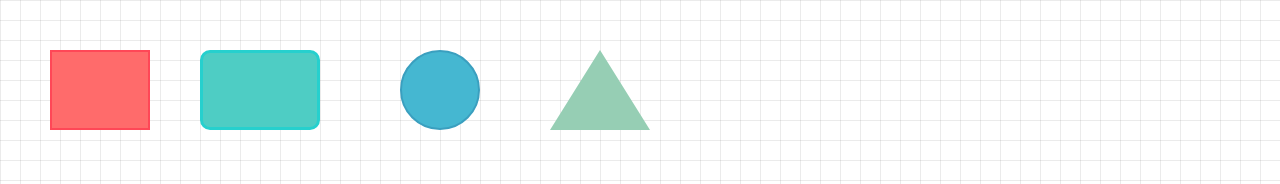
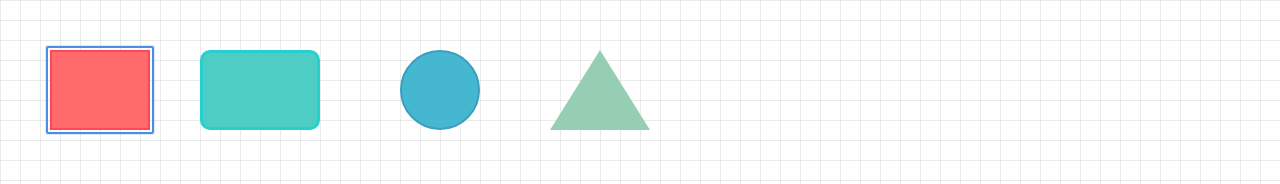
Before and after one commit to Anchen0823/DreamWeaver, a Vue app in the folder app/: page / in a window 1280 px wide. Both pictures are taken after a click on the element 100 px from the left and 90 px from the top of the page. Shown: the top 184 px of the page. Built offline with nearby package versions, Linux system fonts and the light colour scheme; the HTML template or start-up script is replaced by a standard one.

Commit message:
feat(canvas): 实现单击选中单个元素功能
添加元素点击选中功能，支持单选和多选（Ctrl/Cmd + 点击）
添加选中框视觉反馈，点击空白处可取消选中

```diff
--- a/app/src/components/Canvas.vue
+++ b/app/src/components/Canvas.vue
@@ -16,8 +16,9 @@
       <div
         v-for="element in elements"
         :key="element.id"
-        :class="['element', element.type]"
+        :class="['element', element.type, { 'selected': isElementSelected(element.id) }]"
         :style="getElementStyle(element)"
+        @mousedown.stop="handleElementMouseDown(element.id, $event)"
       >
         <!-- 图形元素 -->
         <template v-if="element.type === 'rectangle' || element.type === 'rounded-rectangle' || element.type === 'circle' || element.type === 'triangle'">
@@ -43,6 +44,14 @@
           ></div>
         </template>
       </div>
+
+      <!-- 选中框 -->
+      <div
+        v-for="elementId in selectedElementIds"
+        :key="`selection-${elementId}`"
+        class="selection-box"
+        :style="getSelectionBoxStyle(elementId)"
+      ></div>
     </div>
   </div>
 </template>
@@ -86,6 +95,9 @@ const dragStartOffsetY = ref(0)
 // 网格大小
 const gridSize = ref(20)
 
+// 选中的元素ID列表
+const selectedElementIds = ref<string[]>([])
+
 // 画布样式（包含视口偏移和缩放）
 const canvasStyle = computed(() => {
   return {
@@ -126,6 +138,11 @@ const handleMouseDown = (e: MouseEvent) => {
     return
   }
 
+  // 点击画布空白处，取消选中
+  if (e.button === 0) { // 左键
+    selectedElementIds.value = []
+  }
+
   // 只有按住空格键或中键时才拖拽，或者默认允许拖拽
   if (e.button === 1 || e.ctrlKey || e.metaKey || true) { // 默认允许拖拽
     isDragging.value = true
@@ -134,6 +151,59 @@ const handleMouseDown = (e: MouseEvent) => {
     dragStartOffsetX.value = viewportOffsetX.value
     dragStartOffsetY.value = viewportOffsetY.value
     e.preventDefault()
+  }
+}
+
+// 处理元素鼠标按下事件
+const handleElementMouseDown = (elementId: string, e: MouseEvent) => {
+  e.stopPropagation()
+
+  // 左键点击：选中/取消选中元素
+  if (e.button === 0) {
+    if (e.ctrlKey || e.metaKey) {
+      // Ctrl/Cmd + 点击：多选/取消选中
+      const index = selectedElementIds.value.indexOf(elementId)
+      if (index > -1) {
+        selectedElementIds.value.splice(index, 1)
+      } else {
+        selectedElementIds.value.push(elementId)
+      }
+    } else {
+      // 普通点击：单选
+      if (selectedElementIds.value.includes(elementId)) {
+        // 如果已选中，不取消选中（保持选中状态）
+        return
+      } else {
+        selectedElementIds.value = [elementId]
+      }
+    }
+  }
+}
+
+// 检查元素是否被选中
+const isElementSelected = (elementId: string): boolean => {
+  return selectedElementIds.value.includes(elementId)
+}
+
+// 获取选中框样式
+const getSelectionBoxStyle = (elementId: string): Record<string, string | number> => {
+  const element = elements.value.find(el => el.id === elementId)
+  if (!element) {
+    return {}
+  }
+
+  const padding = 4 // 选中框与元素的间距
+  const scaledPadding = padding * scale.value
+
+  return {
+    position: 'absolute',
+    left: (element.x * scale.value - scaledPadding) + 'px',
+    top: (element.y * scale.value - scaledPadding) + 'px',
+    width: (element.width * scale.value + scaledPadding * 2) + 'px',
+    height: (element.height * scale.value + scaledPadding * 2) + 'px',
+    boxSizing: 'border-box',
+    pointerEvents: 'none',
+    zIndex: 1000
   }
 }
 
@@ -655,6 +725,16 @@ const getElementStyle = (element: CanvasElement): Record<string, string | number
   opacity: 0.9;
 }
 
+/* 选中状态通过选中框显示 */
+
+.selection-box {
+  border: 2px solid #4a90e2;
+  border-radius: 2px;
+  background-color: transparent;
+  box-shadow: 0 0 0 1px rgba(74, 144, 226, 0.2);
+  pointer-events: none;
+}
+
 .image-content {
   display: block;
   user-select: none;
```
